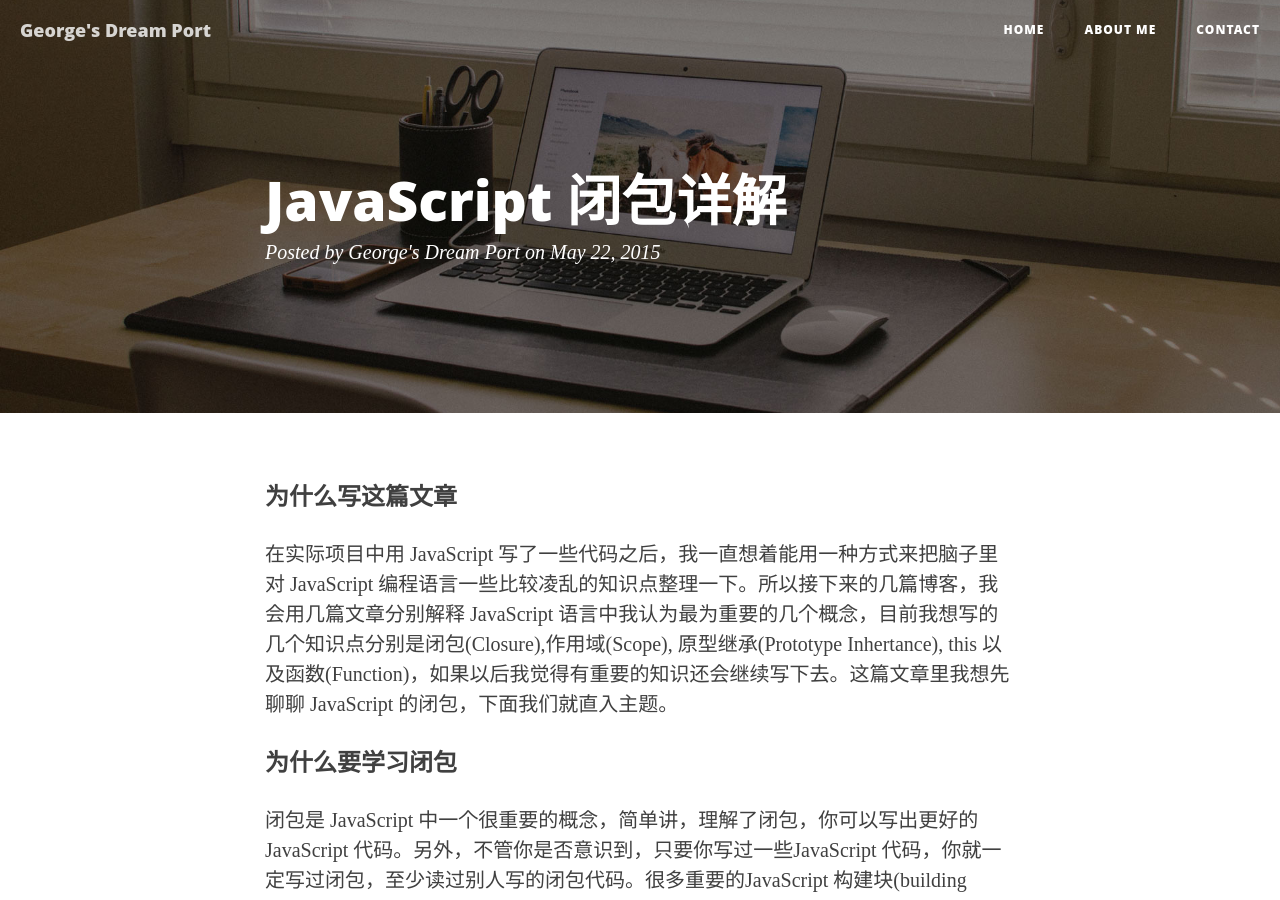
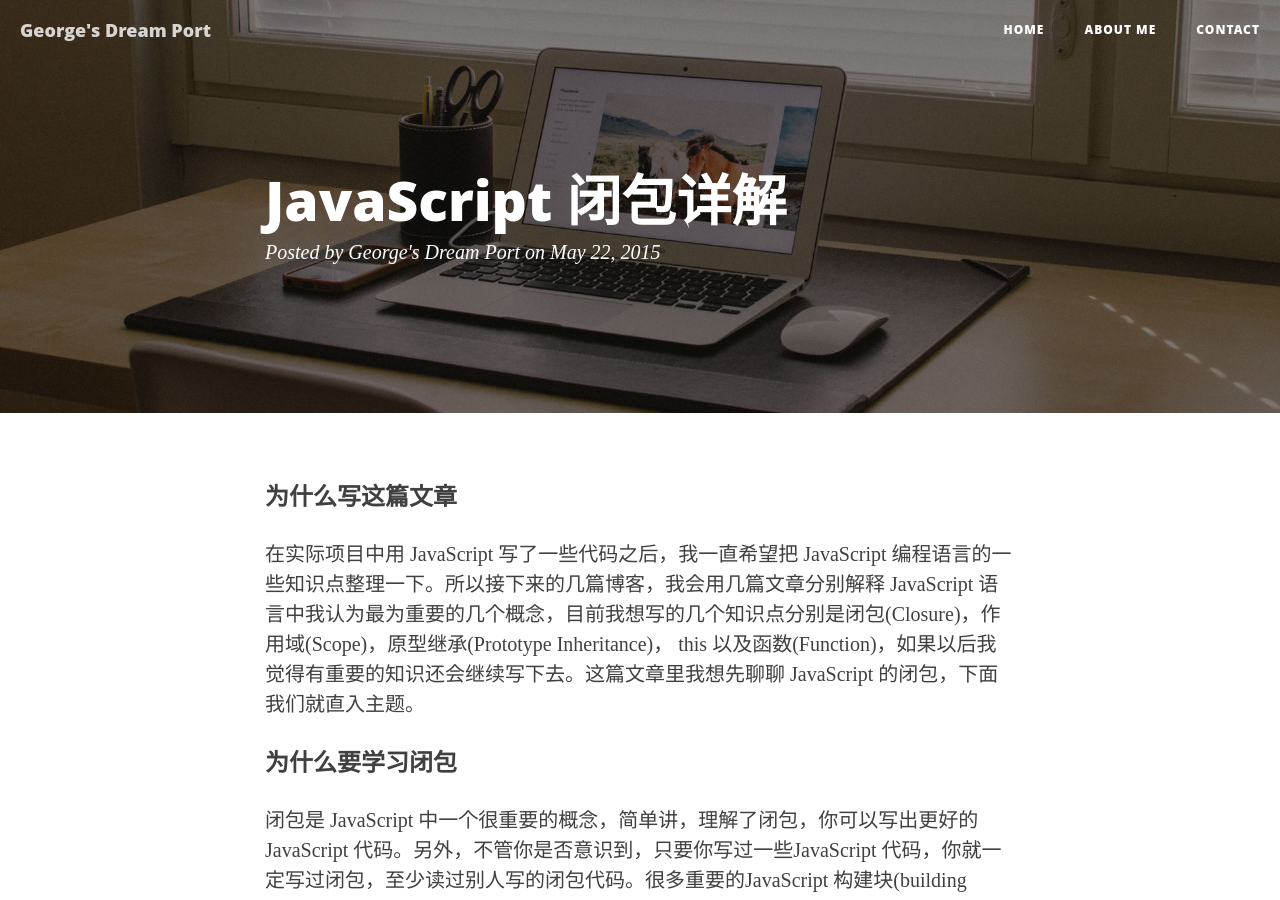
Before and after one commit to puffsun/puffsun.github.io-source, a Jekyll site: the page built from _posts/2015-05-22-javascript-closure-inside-out.markdown, in a window 1280 px wide and 900 px high. Built offline with Jekyll 4.4.1, drawn with Linux system fonts in a browser that asks for light colours; nearby versions of some CDN libraries; some web fonts are replaced; comment, search, counter and statistics services are not loaded.

Commit message:
Review blog post.

```diff
--- a/_posts/2015-05-22-javascript-closure-inside-out.markdown
+++ b/_posts/2015-05-22-javascript-closure-inside-out.markdown
@@ -9,7 +9,7 @@ description: JavaScript closure inside out
 ---
 
 ### 为什么写这篇文章
-在实际项目中用 JavaScript 写了一些代码之后，我一直想着能用一种方式来把脑子里对 JavaScript 编程语言一些比较凌乱的知识点整理一下。所以接下来的几篇博客，我会用几篇文章分别解释 JavaScript 语言中我认为最为重要的几个概念，目前我想写的几个知识点分别是闭包(Closure),作用域(Scope), 原型继承(Prototype Inhertance), this 以及函数(Function)，如果以后我觉得有重要的知识还会继续写下去。这篇文章里我想先聊聊 JavaScript 的闭包，下面我们就直入主题。
+在实际项目中用 JavaScript 写了一些代码之后，我一直希望把 JavaScript 编程语言的一些知识点整理一下。所以接下来的几篇博客，我会用几篇文章分别解释 JavaScript 语言中我认为最为重要的几个概念，目前我想写的几个知识点分别是闭包(Closure)，作用域(Scope)，原型继承(Prototype Inheritance)， this 以及函数(Function)，如果以后我觉得有重要的知识还会继续写下去。这篇文章里我想先聊聊 JavaScript 的闭包，下面我们就直入主题。
 
 ### 为什么要学习闭包
 闭包是 JavaScript 中一个很重要的概念，简单讲，理解了闭包，你可以写出更好的 JavaScript 代码。另外，不管你是否意识到，只要你写过一些JavaScript 代码，你就一定写过闭包，至少读过别人写的闭包代码。很多重要的JavaScript 构建块(building blocks)会通过闭包来实现，比如代码模块化，单例模式，封装私有变量和函数，以及避免全局变量污染等等，下面我们会看到一些实例来说明这些应用场景。
```
